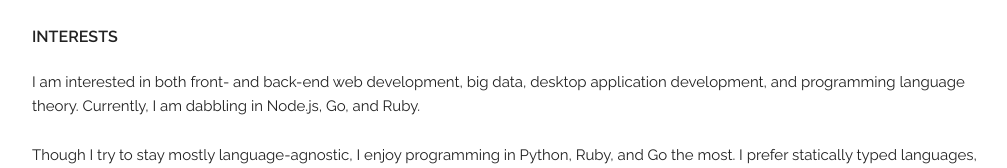
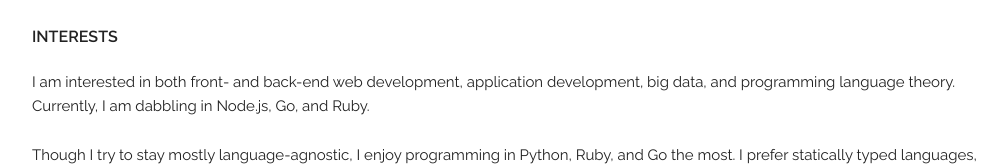
Before and after one commit to markalan7/Website, a plain HTML site: page index.html in a window 1280 px wide. Shown: the part 420-588 px from the top of the page, without its empty margins (128-1135 px from the left). Drawn offline with Linux system fonts and the light colour scheme; a script that the page names is missing.

Commit message:
updated interests

```diff
--- a/index.html
+++ b/index.html
@@ -80,7 +80,7 @@
     <div class="row section" id="interests">
       <h6 class="section-header">Interests</h6>
       <p>
-        I am interested in both front- and back-end web development, big data, desktop application development, and programming language theory. Currently, I am dabbling in Node.js, Go, and Ruby.
+        I am interested in both front- and back-end web development, application development, big data, and programming language theory. Currently, I am dabbling in Node.js, Go, and Ruby.
 
       </p>
       <p>
```
